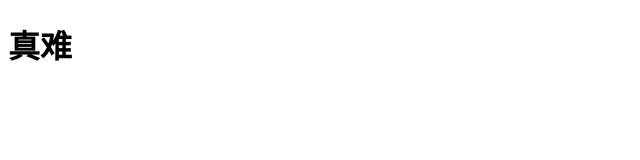
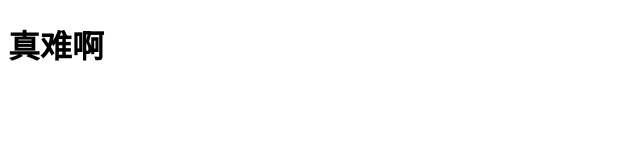
Before and after one commit to Mr159/xin_project, a plain HTML site: page index.html in a window 1280 px wide. Shown: the full height of the page, 0-640 px from the left. Drawn offline with Linux system fonts and the light colour scheme.

Commit message:
这是index.html

```diff
--- a/index.html
+++ b/index.html
@@ -6,6 +6,6 @@
     <title>Document</title>
 </head>
 <body>
-    <h1>真难</h1>
+    <h1>真难啊</h1>
 </body>
 </html>
```
